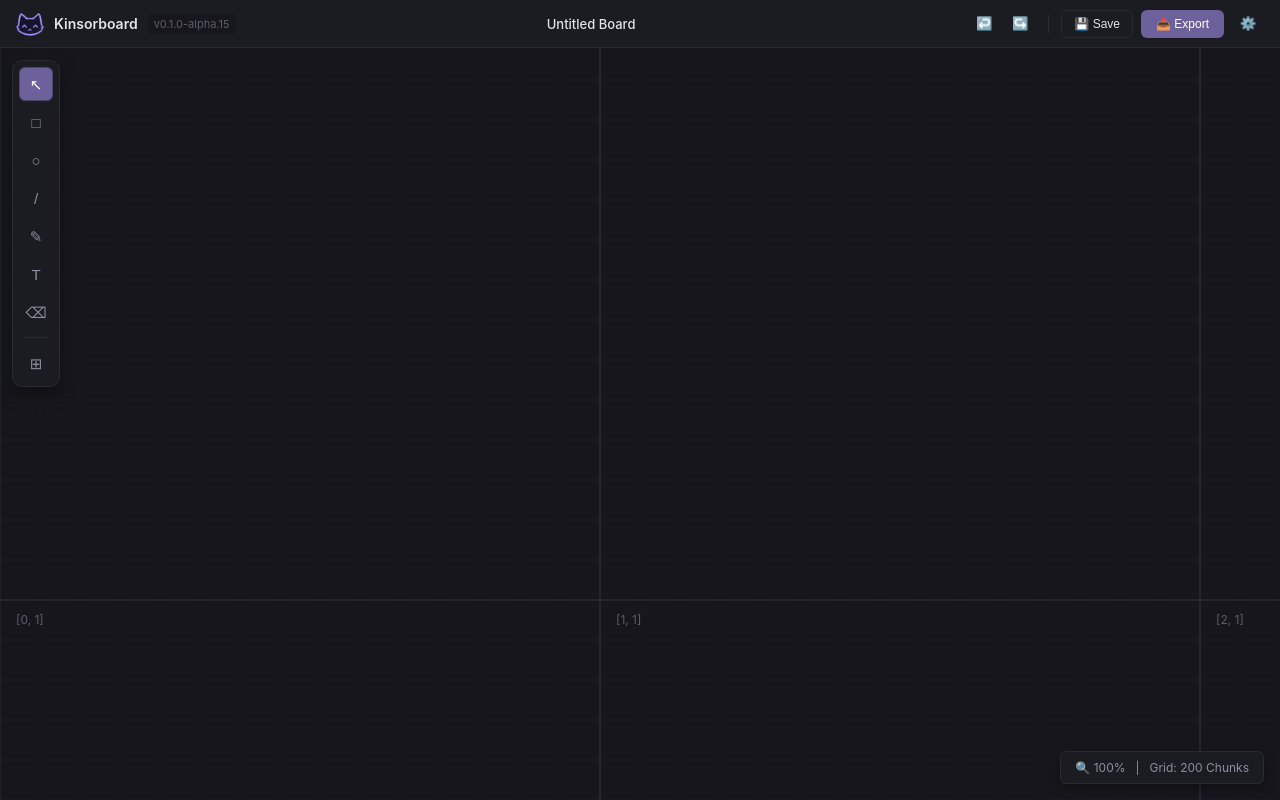
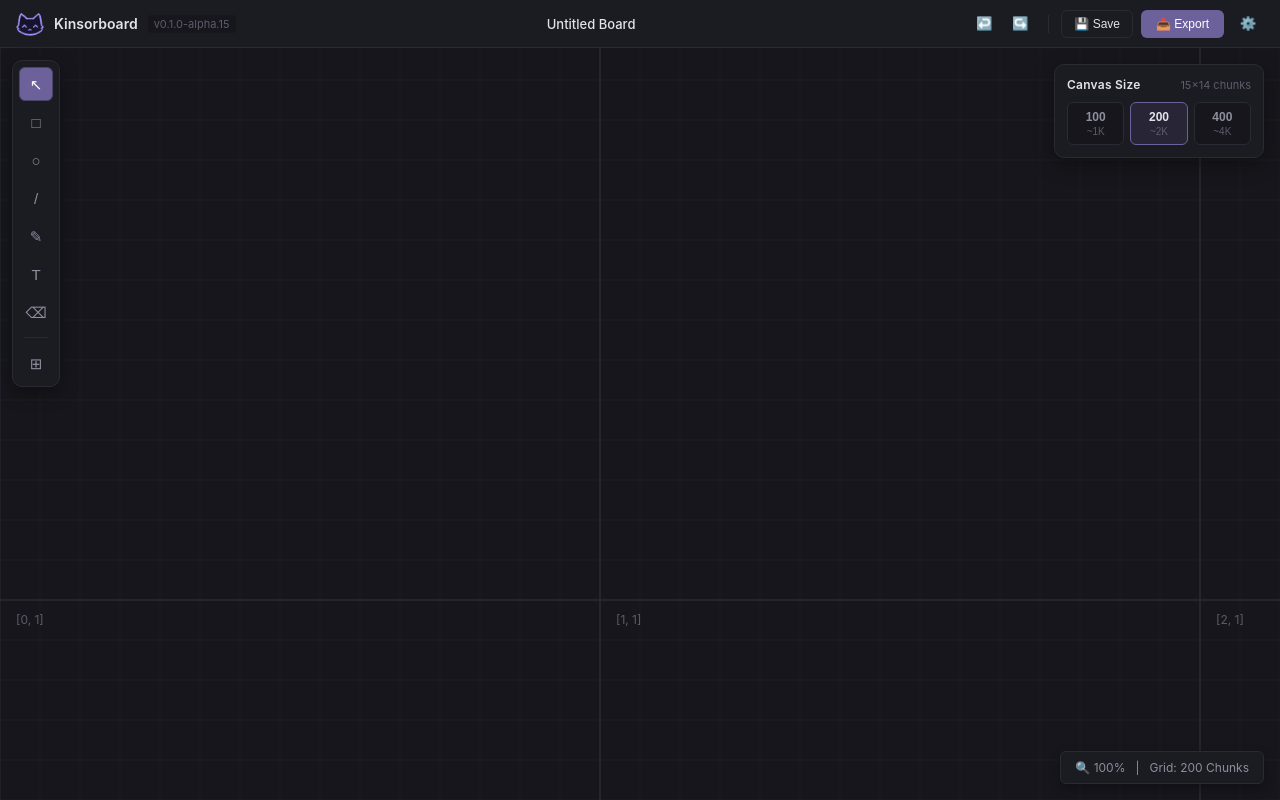
Before and after one commit to Mr-Kinako/KinsorBoard, a React (Vite) app: page /board in a window 1280 px wide. Built offline with nearby package versions, Linux system fonts and the light colour scheme.

Commit message:
feat(canvas-size): add chunk preset panel and connect to board page

```diff
--- a/src/pages/board/ui/BoardPage.tsx
+++ b/src/pages/board/ui/BoardPage.tsx
@@ -1,10 +1,14 @@
 // src/pages/board/ui/BoardPage.tsx
 
 import React, { useEffect, useRef, useState } from "react";
-import { BoardEngine } from "@/entities/board";
-import type { CanvasTool } from "@/entities/board";
+import {
+  BoardEngine,
+  type CanvasTool,
+  type ChunkPreset,
+} from "@/entities/board";
 import { Topbar } from "@/widgets/topbar";
 import { Toolbar } from "@/widgets/toolbar";
+import { CanvasSizePanel } from "@/widgets/canvas-size";
 import styles from "./BoardPage.module.scss";
 
 const SHORTCUT_MAP: Record<string, CanvasTool> = {
@@ -20,6 +24,7 @@ const SHORTCUT_MAP: Record<string, CanvasTool> = {
 export const BoardPage: React.FC = () => {
   const [zoomPercent, setZoomPercent] = useState<number>(100);
   const [activeTool, setActiveTool] = useState<CanvasTool>("select");
+  const [totalChunks, setTotalChunks] = useState<ChunkPreset>(200);
   const canvasRef = useRef<HTMLCanvasElement | null>(null);
   const engineRef = useRef<BoardEngine | null>(null);
 
@@ -46,8 +51,13 @@ export const BoardPage: React.FC = () => {
   }, [activeTool]);
 
   useEffect(() => {
+    engineRef.current?.setConfig(totalChunks);
+  }, [totalChunks]);
+
+  useEffect(() => {
     const handleKeyDown = (e: KeyboardEvent) => {
       const target = e.target as HTMLElement | null;
+
       if (
         target &&
         (target.tagName === "INPUT" || target.tagName === "TEXTAREA")
@@ -73,10 +83,15 @@ export const BoardPage: React.FC = () => {
 
       <canvas ref={canvasRef} className={styles.canvas} />
 
+      <CanvasSizePanel
+        totalChunks={totalChunks}
+        onSelectChunks={setTotalChunks}
+      />
+
       <div className={styles.hud}>
         <span>🔍 {zoomPercent}%</span>
         <span>|</span>
-        <span>Grid: 200 Chunks</span>
+        <span>Grid: {totalChunks} Chunks</span>
       </div>
     </div>
   );
--- /dev/null
+++ b/src/widgets/canvas-size/index.ts
@@ -0,0 +1,3 @@
+// src/widgets/canvas-size/index.ts
+
+export { CanvasSizePanel } from "./ui/CanvasSizePanel";
--- /dev/null
+++ b/src/widgets/canvas-size/ui/CanvasSizePanel.module.scss
@@ -0,0 +1,79 @@
+// src/widgets/canvas-size/ui/CanvasSizePanel.module.scss
+
+.panel {
+  position: absolute;
+  top: 64px;
+  right: 16px;
+  z-index: $z-ui;
+  width: 210px;
+  padding: 12px;
+  background-color: $bg-panel;
+  border: 1px solid $border-subtle;
+  border-radius: $radius-md;
+  box-shadow: 0 6px 20px rgba(0, 0, 0, 0.35);
+  display: flex;
+  flex-direction: column;
+  gap: 10px;
+}
+
+.header {
+  display: flex;
+  align-items: center;
+  justify-content: space-between;
+}
+
+.title {
+  font-size: 12px;
+  font-weight: 600;
+  color: $text-primary;
+  letter-spacing: 0.02em;
+}
+
+.meta {
+  font-size: 11px;
+  color: $text-muted;
+}
+
+.presets {
+  display: grid;
+  grid-template-columns: repeat(3, 1fr);
+  gap: 6px;
+}
+
+.presetBtn {
+  display: flex;
+  flex-direction: column;
+  align-items: center;
+  gap: 2px;
+  padding: 7px 4px;
+  background-color: $bg-input;
+  border: 1px solid $border-subtle;
+  border-radius: $radius-sm;
+  color: $text-secondary;
+  cursor: pointer;
+  transition:
+    background-color 0.15s ease,
+    border-color 0.15s ease,
+    color 0.15s ease;
+
+  &:hover {
+    background-color: $bg-panel-hover;
+    color: $text-primary;
+  }
+
+  &.active {
+    background-color: $accent-subtle;
+    border-color: $accent-primary;
+    color: $text-primary;
+  }
+}
+
+.chunksValue {
+  font-size: 12px;
+  font-weight: 600;
+}
+
+.approxSize {
+  font-size: 10px;
+  color: $text-muted;
+}
--- /dev/null
+++ b/src/widgets/canvas-size/ui/CanvasSizePanel.tsx
@@ -0,0 +1,58 @@
+// src/widgets/canvas-size/ui/CanvasSizePanel.tsx
+
+import React from "react";
+import type { ChunkPreset } from "@/entities/board";
+import styles from "./CanvasSizePanel.module.scss";
+
+interface CanvasSizePanelProps {
+  totalChunks: ChunkPreset;
+  onSelectChunks: (chunks: ChunkPreset) => void;
+}
+
+interface PresetOption {
+  chunks: ChunkPreset;
+  label: string;
+}
+
+const PRESETS: PresetOption[] = [
+  { chunks: 100, label: "~1K" },
+  { chunks: 200, label: "~2K" },
+  { chunks: 400, label: "~4K" },
+];
+
+export const CanvasSizePanel: React.FC<CanvasSizePanelProps> = ({
+  totalChunks,
+  onSelectChunks,
+}) => {
+  const cols = Math.ceil(Math.sqrt(totalChunks));
+  const rows = Math.ceil(totalChunks / cols);
+
+  return (
+    <section className={styles.panel} aria-label="Canvas size settings">
+      <div className={styles.header}>
+        <span className={styles.title}>Canvas Size</span>
+        <span className={styles.meta}>
+          {cols}×{rows} chunks
+        </span>
+      </div>
+
+      <div className={styles.presets}>
+        {PRESETS.map((preset) => {
+          const isActive = totalChunks === preset.chunks;
+          return (
+            <button
+              key={preset.chunks}
+              type="button"
+              className={`${styles.presetBtn} ${isActive ? styles.active : ""}`}
+              onClick={() => onSelectChunks(preset.chunks)}
+              aria-pressed={isActive}
+            >
+              <span className={styles.chunksValue}>{preset.chunks}</span>
+              <span className={styles.approxSize}>{preset.label}</span>
+            </button>
+          );
+        })}
+      </div>
+    </section>
+  );
+};
```
